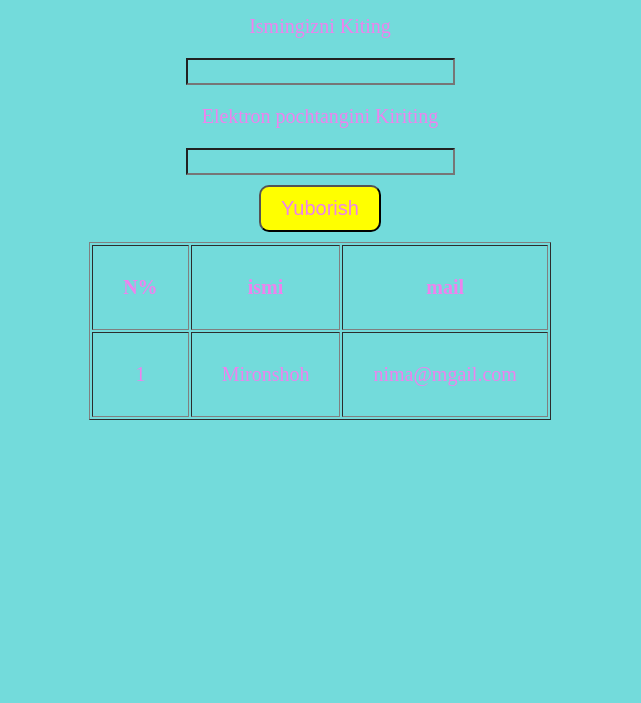
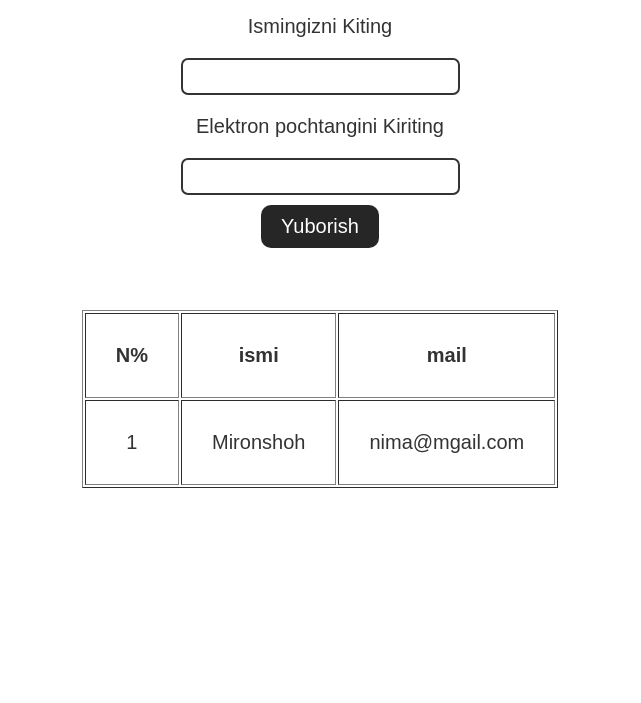
Before and after one commit to Mironshoh1603/userCrudhHml, a plain HTML site: page index.html in a window 1280 px wide. Shown: the part 97-800 px from the top of the page, without its empty margins (320-961 px from the left). Drawn offline with Linux system fonts and the light colour scheme.

Commit message:
Added styling changes

```diff
--- a/index.html
+++ b/index.html
@@ -7,18 +7,22 @@
     <link rel="stylesheet" href="style.css" />
   </head>
   <body>
-    <h1> Foydalanuvchi ma'lumotlar</h1>
+    <h1 class="mainHeading">Foydalanuvchi ma'lumotlar</h1>
+
     <form>
       <div>
         <label for="ism">Ismingizni Kiting</label>
         <input type="text" name="ism" />
       </div>
+
       <div>
         <label for="mail">Elektron pochtangini Kiriting</label>
         <input type="email" name="mail" />
       </div>
+
       <input class="btn" type="button" value="Yuborish" />
     </form>
+
     <table border="" class="userdata">
       <tr>
         <th>N%</th>
@@ -31,9 +35,6 @@
         <td>Mironshoh</td>
         <td>nima@mgail.com</td>
       </tr>
-
-
-        </tr>
     </table>
   </body>
 </html>
--- a/style.css
+++ b/style.css
@@ -2,15 +2,43 @@
   padding: 0px;
   margin: 0px;
   text-align: center;
-  background-color: rgb(115, 219, 219);
-  color: violet;
+  /* background-color: rgb(115, 219, 219); */
+  /* color: violet; */
   margin-top: 10px;
   font-size: 20px;
+  font-family: sans-serif;
+}
+
+body {
+  color: #333;
+}
+
+button,
+input {
+  outline: none;
+  border: none;
+}
+
+input[type="button"] {
+  cursor: pointer;
+}
+
+input[type="text"],
+input[type="email"] {
+  border: 2px solid #333;
+  border-radius: 7px;
+  padding: 5px;
+
+  -webkit-border-radius: 7px;
+  -moz-border-radius: 7px;
+  -ms-border-radius: 7px;
+  -o-border-radius: 7px;
 }
 
 h1 {
   font-size: 45px;
 }
+
 body > form,
 body {
   display: flex;
@@ -30,11 +58,20 @@ form > div {
 
 .btn {
   padding: 10px 20px;
-  background: yellow;
   border-radius: 10px;
+  background-color: #272626;
+  color: white;
+}
+
+.btn:active {
+  background-color: #474646;
 }
 
 th,
 td {
   padding: 30px;
 }
+
+.userdata {
+  margin-top: 75px;
+}
```
Lines whose indentation alone changed are shown as unchanged.
